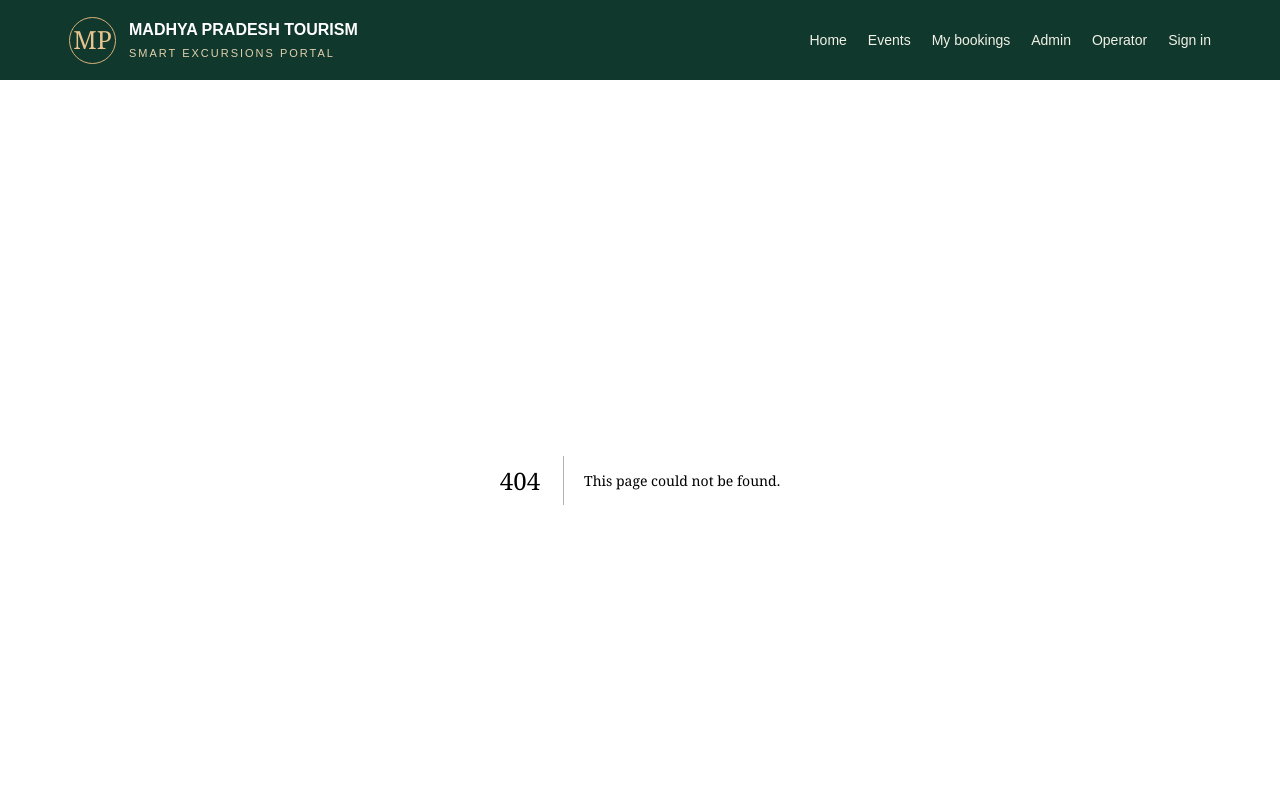
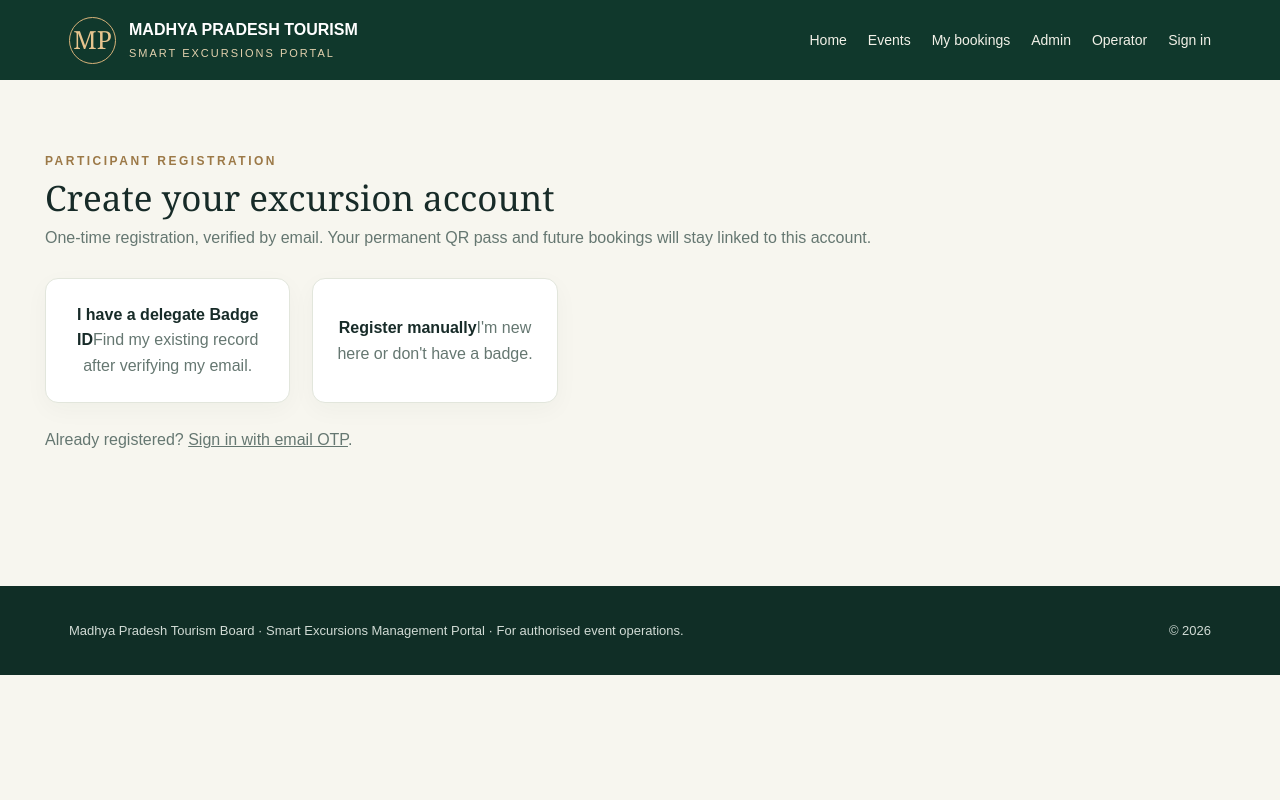
Before and after one commit to rajsinghinnovativeview-collab/mptb-smart-excursions, a Next.js app: page /signup in a window 1280 px wide. Before the commit this address had no page. Shown: the top 800 px of the page. Built offline with nearby package versions, Linux system fonts and the light colour scheme.

Commit message:
feat: participant signup with verified badge lookup or manual details

```diff
--- /dev/null
+++ b/src/app/signup/page.tsx
@@ -0,0 +1,53 @@
+'use client';
+import {useState} from 'react';
+import Link from 'next/link';
+import {useRouter} from 'next/navigation';
+import {api} from '@/lib/api';
+import type {Participant,UserSession} from '@/lib/types';
+const fields=(['Name','Mobile','Organisation','Designation','City','State','Country','Current Hotel'] as const);
+export default function SignUp(){
+  const router=useRouter();
+  const [method,setMethod]=useState<'badge'|'manual'|null>(null),[stage,setStage]=useState<'choose'|'email'|'verify'|'profile'>('choose'),
+    [badge,setBadge]=useState(''),[badgeVerified,setBadgeVerified]=useState(false),[email,setEmail]=useState(''),[code,setCode]=useState(''),
+    [profile,setProfile]=useState<Partial<Participant>>({}),[busy,setBusy]=useState(false),[error,setError]=useState(''),[notice,setNotice]=useState('');
+  const begin=(m:'badge'|'manual')=>{setMethod(m);setStage('email');setError('');setNotice('');setBadgeVerified(false)};
+  const request=async()=>{setBusy(true);setError('');try{await api('requestOtp',{email,intent:'signup'});setStage('verify')}catch(e){setError(e instanceof Error?e.message:'Unable to send code.')}finally{setBusy(false)}};
+  const verify=async()=>{setBusy(true);setError('');setNotice('');try{
+    await api('verifyOtp',{email,code,intent:'signup'});
+    const session=await api<UserSession>('me');
+    setProfile(session.participant||{});
+    if(method==='badge'){
+      try{
+        const match=await api<Partial<Participant>>('badgeLookup',{badgeId:badge});
+        setProfile(p=>({...p,...match}));setBadgeVerified(true);
+        setNotice('Badge matched to your verified email. Your details have been prefilled.');
+      }catch{setBadgeVerified(false);setNotice('No matching badge record was found for this verified email. Please complete registration manually.');}
+    }
+    setStage('profile');
+  }catch(e){setError(e instanceof Error?e.message:'Code verification failed.')}finally{setBusy(false)}};
+  const finish=async()=>{setBusy(true);setError('');try{await api('profile',{profile,badgeId:badgeVerified?badge:''});router.push('/dashboard');router.refresh()}catch(e){setError(e instanceof Error?e.message:'Unable to save your profile.')}finally{setBusy(false)}};
+  return <main className="shell section"><span className="eyebrow" style={{color:'#9c7947'}}>Participant registration</span><h2>Create your excursion account</h2>
+    <p className="muted">One-time registration, verified by email. Your permanent QR pass and future bookings will stay linked to this account.</p>
+    {error&&<p className="notice error" role="alert">{error}</p>}{notice&&<p className="notice success" role="status">{notice}</p>}
+    {stage==='choose'&&<div className="grid" style={{maxWidth:780,marginTop:28}}>
+      <button className="card cardBody choice" onClick={()=>begin('badge')}><strong>I have a delegate Badge ID</strong><span className="muted">Find my existing record after verifying my email.</span></button>
+      <button className="card cardBody choice" onClick={()=>begin('manual')}><strong>Register manually</strong><span className="muted">I'm new here or don't have a badge.</span></button>
+    </div>}
+    {stage==='email'&&<div className="form" style={{marginTop:25}}><h3>{method==='badge'?'Find your badge record':'Manual registration'}</h3>
+      <form onSubmit={e=>{e.preventDefault();request()}}>
+        {method==='badge'&&<div className="field"><label htmlFor="badge">Delegate Badge ID</label><input id="badge" value={badge} onChange={e=>setBadge(e.target.value.trim())} required placeholder="Enter ID from your delegate badge"/></div>}
+        <div className="field"><label htmlFor="email">Email registered for your badge / account</label><input id="email" type="email" autoComplete="email" required value={email} onChange={e=>setEmail(e.target.value)} placeholder="delegate@example.com"/></div>
+        <p className="muted" style={{fontSize:12}}>For privacy, imported badge details are shown only after the associated email is verified.</p>
+        <div className="row"><button className="primary" disabled={busy}>{busy?'Sending…':'Send OTP →'}</button><button type="button" className="secondary" onClick={()=>setStage('choose')}>Back</button></div>
+      </form></div>}
+    {stage==='verify'&&<div className="form" style={{marginTop:25}}><h3>Verify your email</h3><form onSubmit={e=>{e.preventDefault();verify()}}><p className="muted">We've sent a six-digit code to <strong>{email}</strong>.</p>
+      <div className="field"><label htmlFor="code">Email OTP</label><input id="code" autoComplete="one-time-code" inputMode="numeric" pattern="[0-9]{6}" maxLength={6} required value={code} onChange={e=>setCode(e.target.value)}/></div>
+      <div className="row"><button className="primary" disabled={busy}>{busy?'Verifying…':'Verify email →'}</button><button className="secondary" type="button" onClick={()=>setStage('email')}>Change details</button></div>
+    </form></div>}
+    {stage==='profile'&&<section className="card cardBody" style={{maxWidth:850,marginTop:25}}><h3>{badgeVerified?'Confirm your badge details':'Complete your participant profile'}</h3><p className="muted">Email verified: <strong>{email}</strong>. Edit your details before finishing registration.</p>
+      <form onSubmit={e=>{e.preventDefault();finish()}}><div className="grid" style={{gap:12}}>{fields.map(k=><div className="field" key={k}><label htmlFor={'field-'+k}>{k}{k==='Name'?' *':''}</label><input id={'field-'+k} required={k==='Name'} value={profile[k]||''} onChange={e=>setProfile(p=>({...p,[k]:e.target.value}))}/></div>)}</div>
+        <button className="primary" disabled={busy||!profile.Name?.trim()}>{busy?'Saving…':'Complete registration & view QR pass →'}</button></form>
+    </section>}
+    <p className="muted" style={{marginTop:24}}>Already registered? <Link href="/login" style={{textDecoration:'underline'}}>Sign in with email OTP</Link>.</p>
+  </main>;
+}
```
